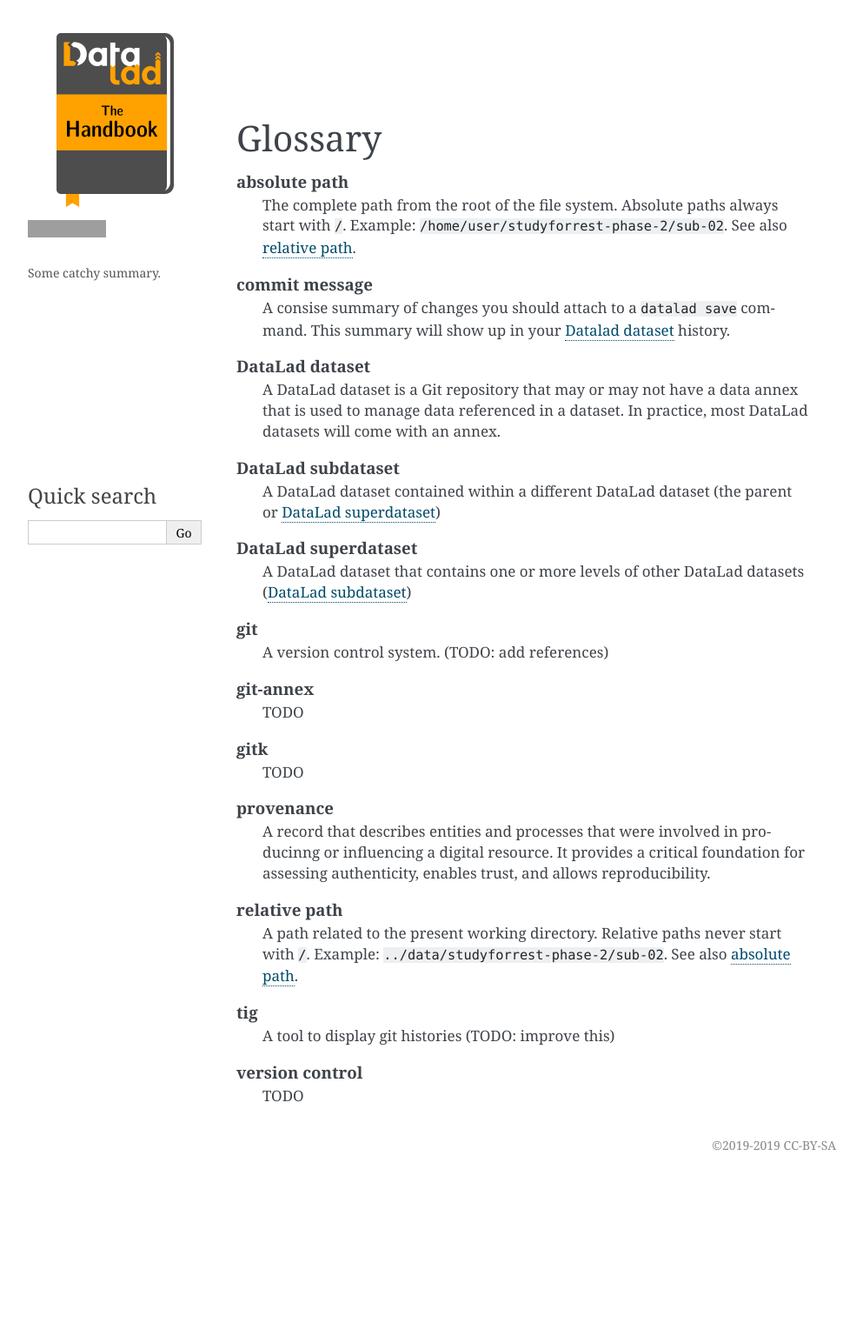
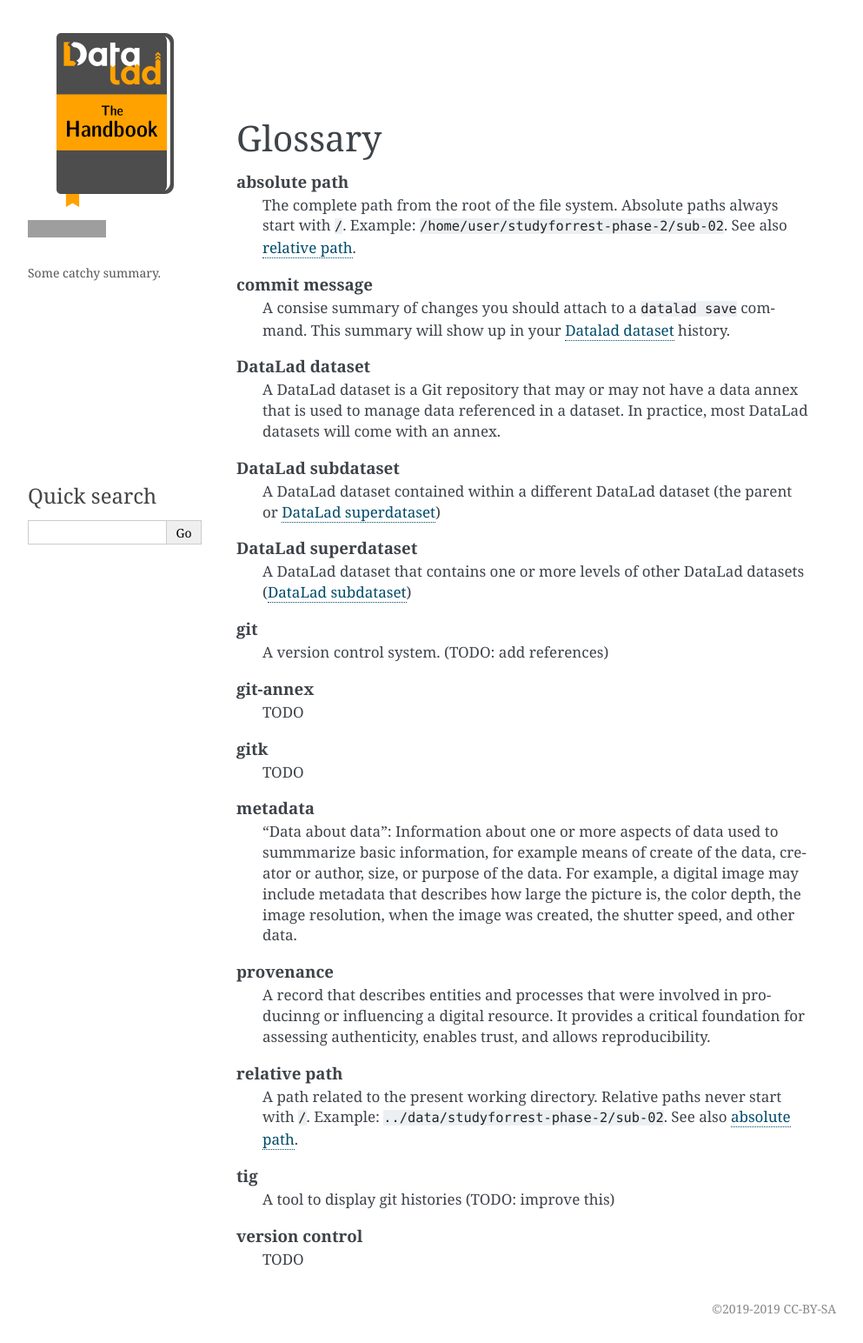
Before and after one commit to datalad-handbook/book, a Sphinx documentation site: the page built from docs/glossary.rst, in a window 1280 px wide. Shown: the whole page at 87% size, without its empty margins (148-1141 px from the left). Built offline with Sphinx 7.4.7, drawn with Linux system fonts in a browser that asks for light colours; comment, search, counter and statistics services are not loaded; before the commit the page ends 1356 px from its top, so only the background shows below that; grey boxes are pictures that could not be loaded.

Commit message:
add metadata to glossary

```diff
--- a/docs/glossary.rst
+++ b/docs/glossary.rst
@@ -32,6 +32,13 @@ Glossary
    gitk
       TODO
 
+   metadata
+      "Data about data": Information about one or more aspects of data used to summmarize
+      basic information, for example means of create of the data, creator or author, size,
+      or purpose of the data. For example, a digital image may include metadata that
+      describes how large the picture is, the color depth, the image resolution, when the image
+      was created, the shutter speed, and other data.
+
    provenance
       A record that describes entities and processes that were involved in producinng or influencing
       a digital resource. It provides a critical foundation for assessing authenticity, enables trust,
```
